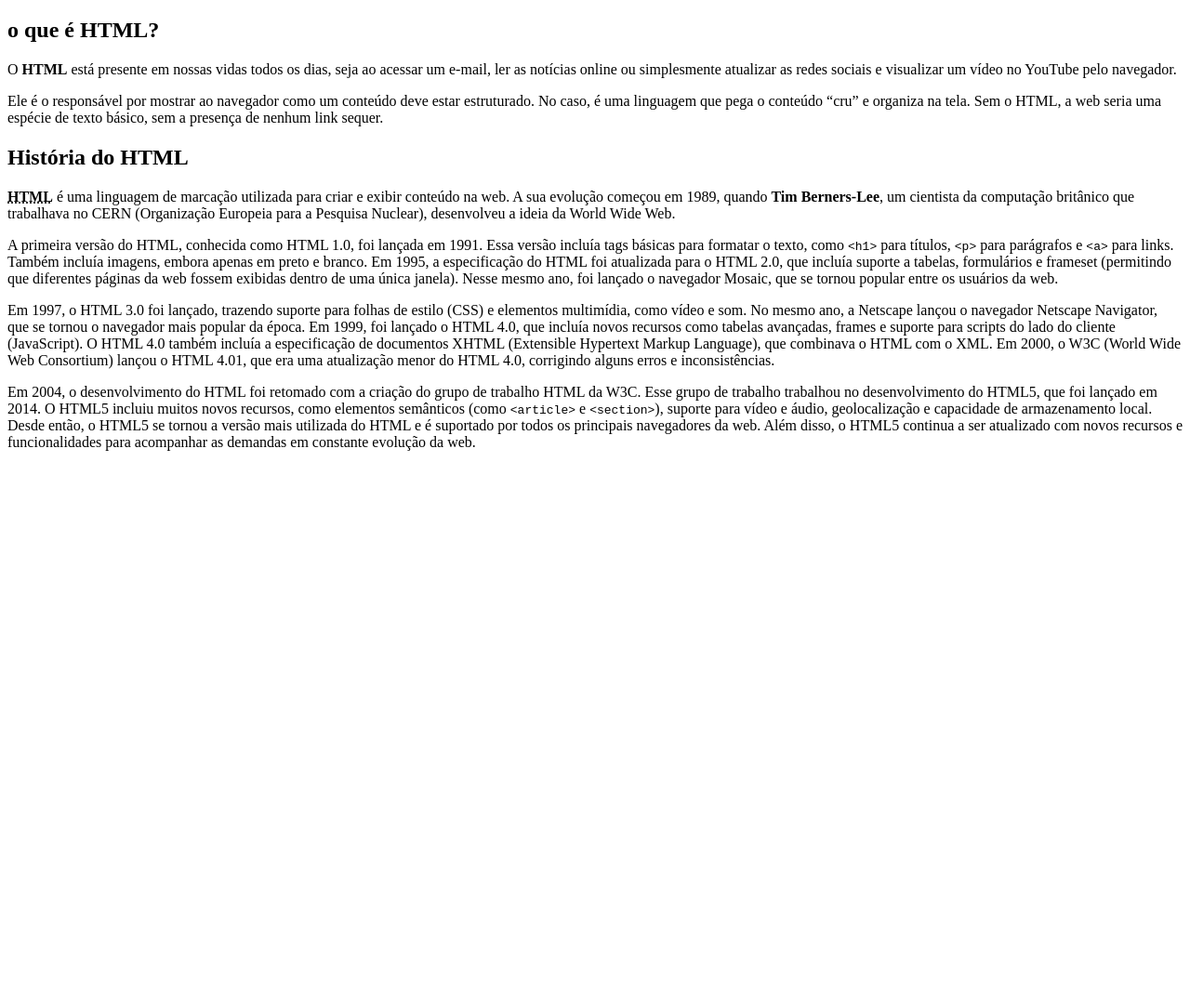
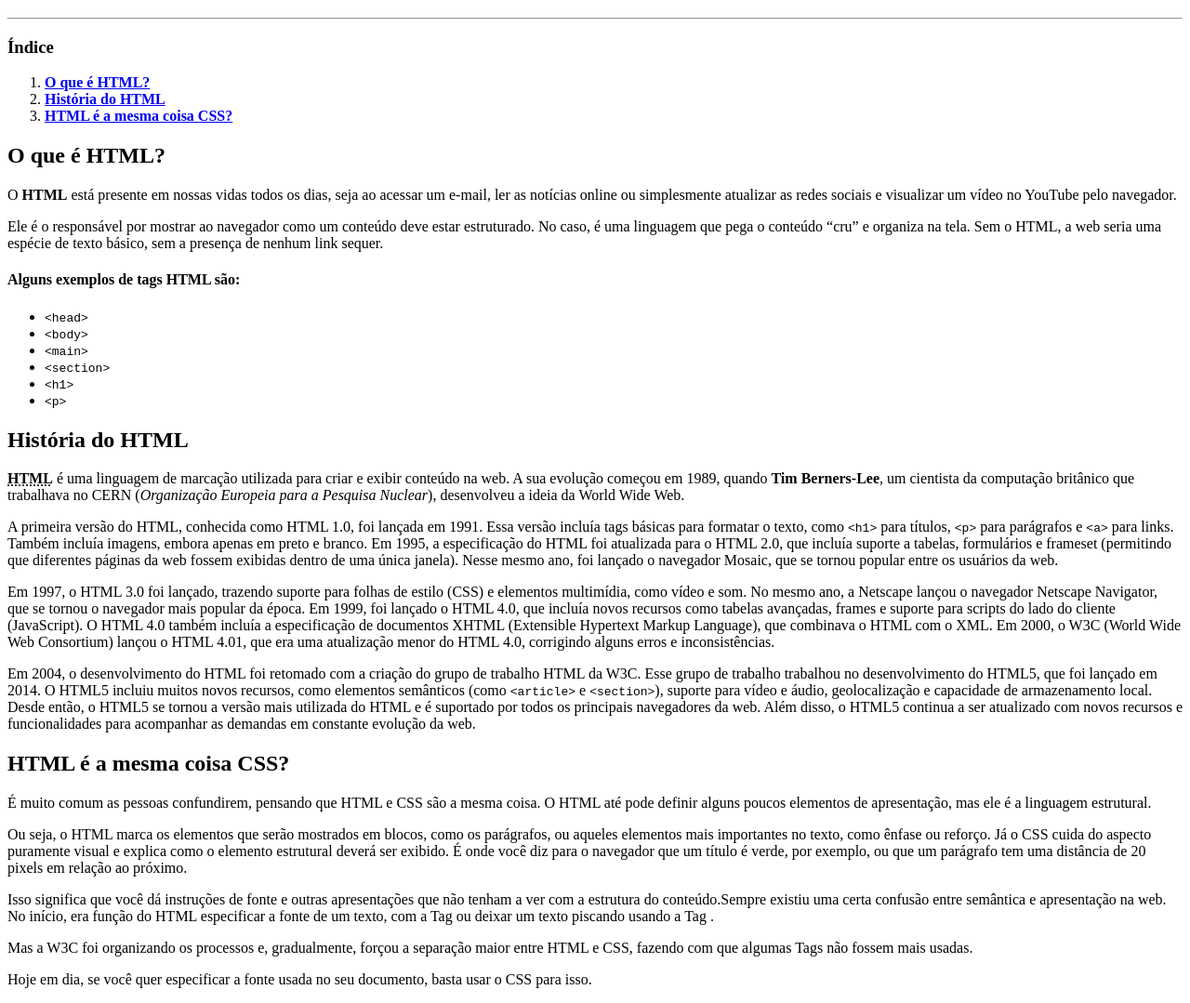
Before and after one commit to DEV-Chenzo/trilha-html-desafio-01, a plain HTML site: page index.html in a window 1280 px wide. Shown: the part 61-1140 px from the top of the page at 93% size. Before the commit the page ends 800 px from the top, so only its background shows below. Drawn offline with Linux system fonts and the light colour scheme.

Commit message:
V0.1.5.
Adicionando índice e um novo tópico.
Atualização e correção nos demais itens

```diff
--- a/index.html
+++ b/index.html
@@ -7,13 +7,35 @@
 </head>
 <body>
     <h1>Conheça a linguagem HTML</h1>
-    <h2 id="Inicio">o que é	HTML?</h2>
+    <hr >
+    <h3>Índice</h3>
+    <ol>
+        <li><a href="#inicio"><strong>O que é HTML?</strong></a></li>
+        <li><a href="#historia"><strong>História do HTML</strong></a></li>
+        <li><a href="#html-e-css"><strong>HTML é a mesma coisa CSS?</strong></a></li>
+    </ol>
+    <h2 id="inicio">O que é	HTML?</h2>
     <p>O <strong>HTML</strong> está presente em nossas vidas todos os dias, seja ao acessar um e-mail, ler as notícias online ou simplesmente atualizar as redes sociais e visualizar um vídeo no YouTube pelo navegador.</p>
     <p>Ele é o responsável por mostrar ao navegador como um conteúdo deve estar estruturado. No caso, é uma linguagem que pega o conteúdo “cru” e organiza na tela. Sem o HTML, a web seria uma espécie de texto básico, sem a presença de nenhum link sequer.</p>
+    <h4>Alguns exemplos de tags HTML são:</h4>
+    <ul>
+        <li><code>&lt;head&gt;</code></li>
+        <li><code>&lt;body&gt;</code></li>
+        <li><code>&lt;main&gt;</code></li>
+        <li><code>&lt;section&gt;</code></li>
+        <li><code>&lt;h1&gt;</code></li>
+        <li><code>&lt;p&gt;</code></li>
+    </ul>
     <h2 id="historia">História do HTML</h2>
-    <p><abbr title="Hypertext Markup Language"><strong> HTML</strong></abbr> é uma linguagem de marcação utilizada para criar e exibir conteúdo na web. A sua evolução começou em 1989, quando <strong>Tim Berners-Lee</strong>, um cientista da computação britânico que trabalhava no CERN (Organização Europeia para a Pesquisa Nuclear), desenvolveu a ideia da World Wide Web.</p>
+    <p><abbr title="Hypertext Markup Language"><strong> HTML</strong></abbr> é uma linguagem de marcação utilizada para criar e exibir conteúdo na web. A sua evolução começou em 1989, quando <strong>Tim Berners-Lee</strong>, um cientista da computação britânico que trabalhava no CERN (<i>Organização Europeia para a Pesquisa Nuclear</i>), desenvolveu a ideia da World Wide Web.</p>
     <p>A primeira versão do HTML, conhecida como HTML 1.0, foi lançada em 1991. Essa versão incluía tags básicas para formatar o texto, como <code>&lt;h1&gt;</code> para títulos, <code>&lt;p&gt;</code> para parágrafos e <code>&lt;a&gt;</code> para links. Também incluía imagens, embora apenas em preto e branco. Em 1995, a especificação do HTML foi atualizada para o HTML 2.0, que incluía suporte a tabelas, formulários e frameset (permitindo que diferentes páginas da web fossem exibidas dentro de uma única janela). Nesse mesmo ano, foi lançado o navegador Mosaic, que se tornou popular entre os usuários da web.</p>
     <p>Em 1997, o HTML 3.0 foi lançado, trazendo suporte para folhas de estilo (CSS) e elementos multimídia, como vídeo e som. No mesmo ano, a Netscape lançou o navegador Netscape Navigator, que se tornou o navegador mais popular da época. Em 1999, foi lançado o HTML 4.0, que incluía novos recursos como tabelas avançadas, frames e suporte para scripts do lado do cliente (JavaScript). O HTML 4.0 também incluía a especificação de documentos XHTML (Extensible Hypertext Markup Language), que combinava o HTML com o XML. Em 2000, o W3C (World Wide Web Consortium) lançou o HTML 4.01, que era uma atualização menor do HTML 4.0, corrigindo alguns erros e inconsistências.</p>
     <p>Em 2004, o desenvolvimento do HTML foi retomado com a criação do grupo de trabalho HTML da W3C. Esse grupo de trabalho trabalhou no desenvolvimento do HTML5, que foi lançado em 2014. O HTML5 incluiu muitos novos recursos, como elementos semânticos (como <code>&lt;article&gt;</code> e <code>&lt;section&gt;</code>), suporte para vídeo e áudio, geolocalização e capacidade de armazenamento local. Desde então, o HTML5 se tornou a versão mais utilizada do HTML e é suportado por todos os principais navegadores da web. Além disso, o HTML5 continua a ser atualizado com novos recursos e funcionalidades para acompanhar as demandas em constante evolução da web.</p>
+    <h2 id="html-e-css">HTML é a mesma coisa CSS?</h2>
+    <p>É muito comum as pessoas confundirem, pensando que HTML e CSS são a mesma coisa. O HTML até pode definir alguns poucos elementos de apresentação, mas ele é a linguagem estrutural.</p>
+    <p>Ou seja, o HTML marca os elementos que serão mostrados em blocos, como os parágrafos, ou aqueles elementos mais importantes no texto, como ênfase ou reforço. Já o CSS cuida do aspecto puramente visual e explica como o elemento estrutural deverá ser exibido. É onde você diz para o navegador que um título é verde, por exemplo, ou que um parágrafo tem uma distância de 20 pixels em relação ao próximo.</p>
+    <p>Isso significa que você dá instruções de fonte e outras apresentações que não tenham a ver com a estrutura do conteúdo.Sempre existiu uma certa confusão entre semântica e apresentação na web. No início, era função do HTML especificar a fonte de um texto, com a Tag <font>  ou deixar um texto piscando usando a Tag <font>.</p>
+    <p>Mas a W3C foi organizando os processos e, gradualmente, forçou a separação maior entre HTML e CSS, fazendo com que algumas Tags não fossem mais usadas.</p>
+    <p>Hoje em dia, se você quer especificar a fonte usada no seu documento, basta usar o CSS para isso.</p>
 </body>
 </html>
```
